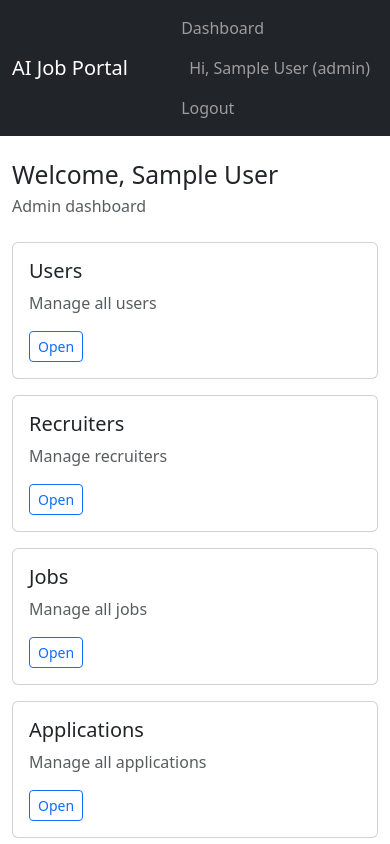
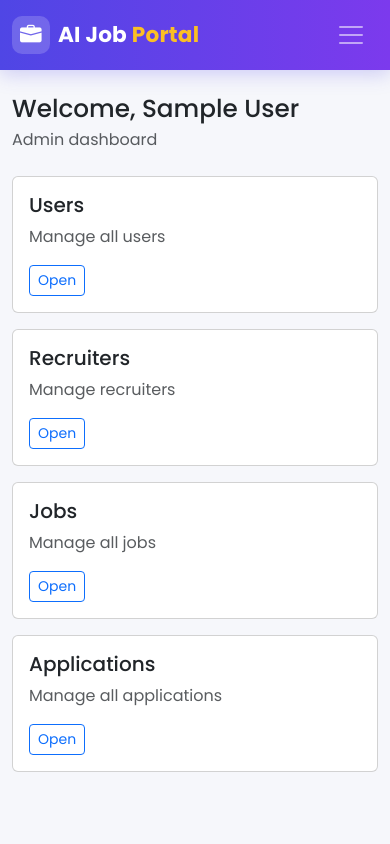
Before and after one commit to Ayush-kumar57/ai-job-portal, a Flask app: page /admin/dashboard in a window 390 px wide. Run offline with Flask 3, Linux system fonts and the light colour scheme; the visitor is signed in with stand-in values (Sample User, id 1).

Commit message:
Attractive navbar: gradient, icons, user avatar, role badge, mobile menu

```diff
--- a/frontend/static/css/style.css
+++ b/frontend/static/css/style.css
@@ -1 +1,107 @@
 /* Apni custom styling yahan likhenge (Bootstrap ke upar) */
+
+:root {
+  --brand-1: #4f46e5;   /* indigo */
+  --brand-2: #7c3aed;   /* violet */
+  --accent:  #fbbf24;   /* amber */
+}
+
+body {
+  font-family: 'Poppins', system-ui, sans-serif;
+  background: #f6f7fb;
+}
+
+/* ---------- Navbar ---------- */
+.app-navbar {
+  background: linear-gradient(90deg, var(--brand-1), var(--brand-2));
+  box-shadow: 0 4px 18px rgba(79, 70, 229, 0.25);
+  padding: 0.7rem 0;
+}
+
+.app-navbar .navbar-brand {
+  font-weight: 700;
+  font-size: 1.35rem;
+  letter-spacing: 0.2px;
+}
+
+.brand-icon {
+  width: 38px;
+  height: 38px;
+  border-radius: 10px;
+  background: rgba(255, 255, 255, 0.18);
+  display: inline-flex;
+  align-items: center;
+  justify-content: center;
+}
+
+.brand-accent { color: var(--accent); }
+
+.app-navbar .nav-link {
+  color: rgba(255, 255, 255, 0.85);
+  font-weight: 500;
+  border-radius: 8px;
+  padding: 0.45rem 0.85rem !important;
+  transition: background 0.2s, color 0.2s;
+}
+
+.app-navbar .nav-link:hover,
+.app-navbar .nav-link.active {
+  color: #fff;
+  background: rgba(255, 255, 255, 0.16);
+}
+
+/* User ka naam + avatar */
+.user-chip {
+  background: rgba(255, 255, 255, 0.12);
+  border-radius: 50px;
+  padding: 4px 14px 4px 4px;
+}
+
+.avatar {
+  width: 34px;
+  height: 34px;
+  border-radius: 50%;
+  background: var(--accent);
+  color: #3b2a00;
+  font-weight: 700;
+  display: inline-flex;
+  align-items: center;
+  justify-content: center;
+}
+
+.user-name {
+  color: #fff;
+  font-weight: 500;
+  font-size: 0.9rem;
+}
+
+.role-badge {
+  font-size: 0.68rem;
+  font-weight: 600;
+  text-transform: uppercase;
+  letter-spacing: 0.5px;
+  color: rgba(255, 255, 255, 0.75);
+}
+
+.role-seeker::before    { content: "● "; color: #34d399; }
+.role-recruiter::before { content: "● "; color: #60a5fa; }
+.role-admin::before     { content: "● "; color: #f87171; }
+
+/* Navbar buttons */
+.btn-nav-light {
+  background: #fff;
+  color: var(--brand-1);
+  font-weight: 600;
+  border-radius: 50px;
+  padding: 0.45rem 1.1rem;
+}
+.btn-nav-light:hover { background: var(--accent); color: #3b2a00; }
+
+.btn-nav-outline {
+  border: 1.5px solid rgba(255, 255, 255, 0.7);
+  color: #fff;
+  font-weight: 500;
+  border-radius: 50px;
+  padding: 0.4rem 1rem;
+}
+.btn-nav-outline:hover { background: #fff; color: var(--brand-1); }
--- a/frontend/templates/base.html
+++ b/frontend/templates/base.html
@@ -2,25 +2,44 @@
 <html>
 <head>
   <meta charset="utf-8">
+  <meta name="viewport" content="width=device-width, initial-scale=1">
   <title>{% block title %}AI Job Portal{% endblock %}</title>
   <link href="https://cdn.jsdelivr.net/npm/bootstrap@5.3.3/dist/css/bootstrap.min.css" rel="stylesheet">
+  <link href="https://cdn.jsdelivr.net/npm/bootstrap-icons@1.11.3/font/bootstrap-icons.min.css" rel="stylesheet">
+  <link href="https://fonts.googleapis.com/css2?family=Poppins:wght@400;500;600;700&display=swap" rel="stylesheet">
   <link href="{{ url_for('static', filename='css/style.css') }}" rel="stylesheet">
 </head>
 <body>
-<nav class="navbar navbar-expand-lg navbar-dark bg-dark">
+<nav class="navbar navbar-expand-lg navbar-dark app-navbar sticky-top">
   <div class="container">
-    <a class="navbar-brand" href="/">AI Job Portal</a>
-    <div class="navbar-nav ms-auto">
-      {% block nav %}
-      {% if session.role %}
-      <a class="nav-link" href="{{ url_for(session.role + '.dashboard') }}">Dashboard</a>
-      <span class="navbar-text mx-2">Hi, {{ session.name }} ({{ session.role }})</span>
-      <a class="nav-link" href="{{ url_for('auth.logout') }}">Logout</a>
-      {% else %}
-      <a class="nav-link" href="{{ url_for('auth.login') }}">Login</a>
-      <a class="nav-link" href="{{ url_for('auth.register') }}">Register</a>
-      {% endif %}
-      {% endblock %}
+    <a class="navbar-brand d-flex align-items-center gap-2" href="/">
+      <span class="brand-icon"><i class="bi bi-briefcase-fill"></i></span>
+      <span>AI Job <span class="brand-accent">Portal</span></span>
+    </a>
+    <button class="navbar-toggler border-0" type="button" data-bs-toggle="collapse" data-bs-target="#mainNav">
+      <span class="navbar-toggler-icon"></span>
+    </button>
+    <div class="collapse navbar-collapse" id="mainNav">
+      <div class="navbar-nav ms-auto align-items-lg-center gap-lg-2">
+        {% block nav %}
+        {% if session.role %}
+        <a class="nav-link {% if request.endpoint and request.endpoint.endswith('.dashboard') %}active{% endif %}"
+           href="{{ url_for(session.role + '.dashboard') }}"><i class="bi bi-grid-1x2-fill me-1"></i> Dashboard</a>
+        <div class="user-chip d-flex align-items-center gap-2 my-2 my-lg-0">
+          <span class="avatar">{{ session.name[:1] | upper }}</span>
+          <span class="d-flex flex-column lh-sm">
+            <span class="user-name">{{ session.name }}</span>
+            <span class="role-badge role-{{ session.role }}">{{ session.role | capitalize }}</span>
+          </span>
+        </div>
+        <a class="btn btn-nav-outline btn-sm" href="{{ url_for('auth.logout') }}"><i class="bi bi-box-arrow-right me-1"></i> Logout</a>
+        {% else %}
+        <a class="nav-link {% if request.endpoint == 'auth.login' %}active{% endif %}"
+           href="{{ url_for('auth.login') }}"><i class="bi bi-box-arrow-in-right me-1"></i> Login</a>
+        <a class="btn btn-nav-light btn-sm my-2 my-lg-0" href="{{ url_for('auth.register') }}"><i class="bi bi-person-plus-fill me-1"></i> Register</a>
+        {% endif %}
+        {% endblock %}
+      </div>
     </div>
   </div>
 </nav>
@@ -32,6 +51,7 @@
   {% endwith %}
   {% block content %}{% endblock %}
 </div>
+<script src="https://cdn.jsdelivr.net/npm/bootstrap@5.3.3/dist/js/bootstrap.bundle.min.js"></script>
 <script src="{{ url_for('static', filename='js/main.js') }}"></script>
 </body>
 </html>
```
